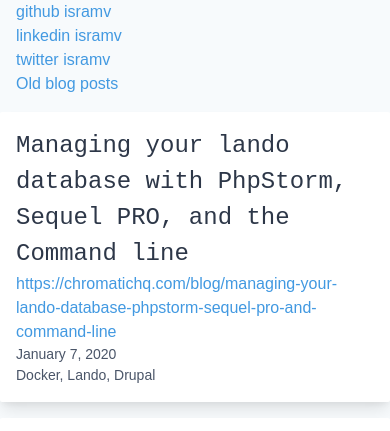
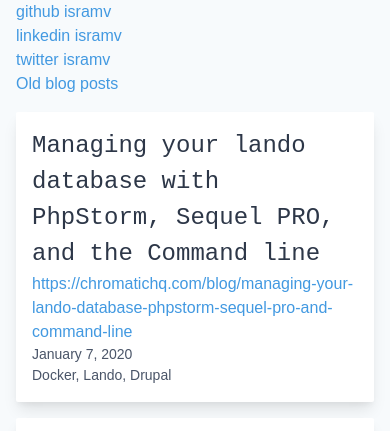
Before and after one commit to isramv/israelmorales.dev, a Gatsby site: page /posts-and-talks in a window 390 px wide. Shown: the part 366-797 px from the top of the page. Built offline with nearby package versions, Linux system fonts and the light colour scheme; Gatsby itself is replaced by a stand-in of ours.

Commit message:
fixed url

```diff
--- a/src/data/resume/resume.yml
+++ b/src/data/resume/resume.yml
@@ -7,7 +7,7 @@
       I have worked in Brazil, United States and I am currently living and working remotelly from Mexico.
       I am always looking for the next challenge and learn new technical stuff, I have listed my previous
       post and the slides from my prevoius talks <a href="/posts-and-talks">here</a>.
-      I am also the founder of <a href="arquitect.io">arquitect.io</a> which is close to launch in the
+      I am also the founder of <a href="https://arquitect.io">arquitect.io</a> which is close to launch in the
       beggining of 2021.
   programing:
     title: 'Programing languages'
--- a/src/pages/posts-and-talks.js
+++ b/src/pages/posts-and-talks.js
@@ -35,7 +35,7 @@
           return (
             <div
               key={`post-${index}`}
-              className="rounded-sm shadow-lg p-4 mb-4 bg-white"
+              className="rounded-sm shadow-lg p-4 mb-4 bg-white mx-4 md:mx-0"
             >
               <h3>{post.title}</h3>
               <div>
```
